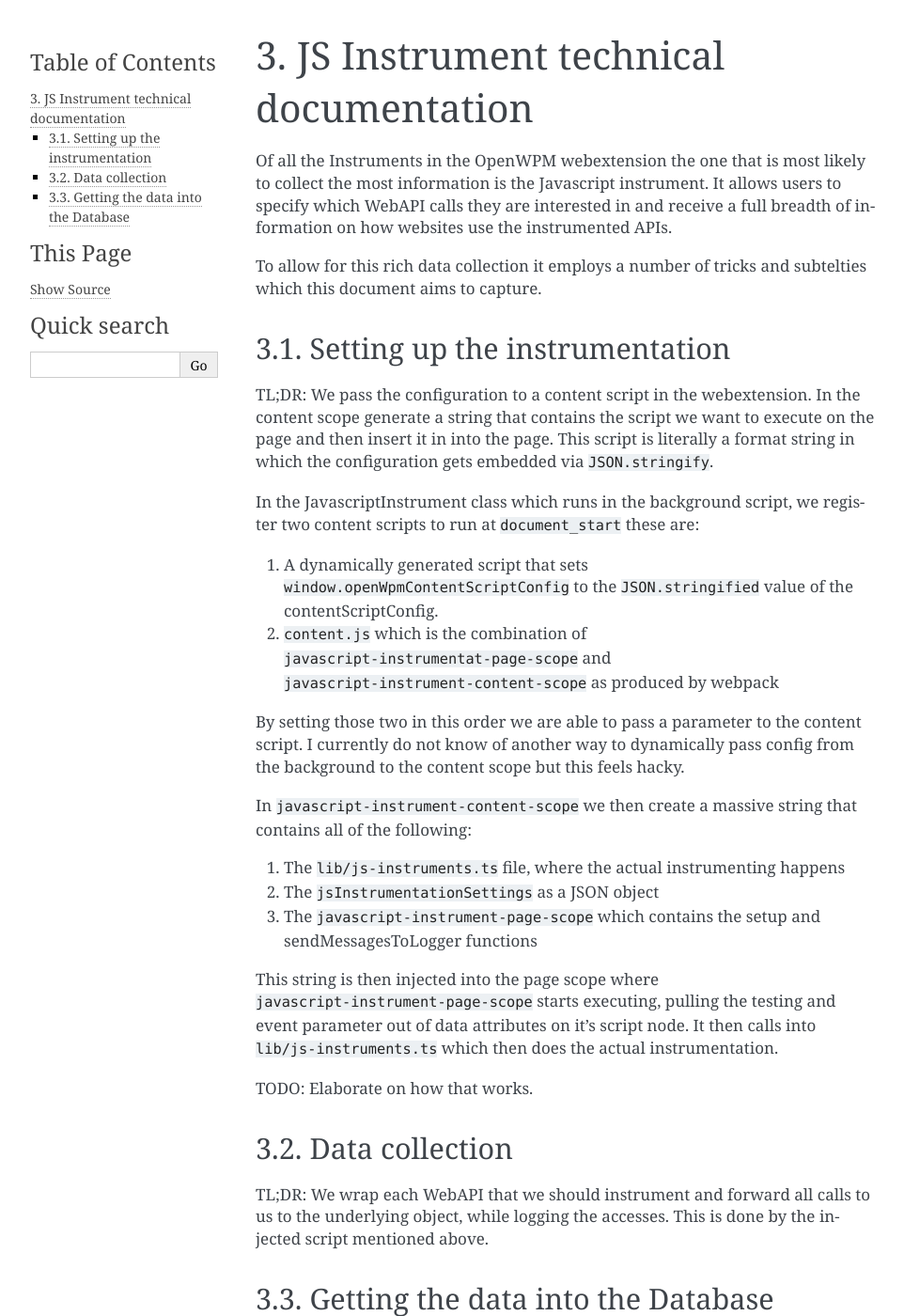
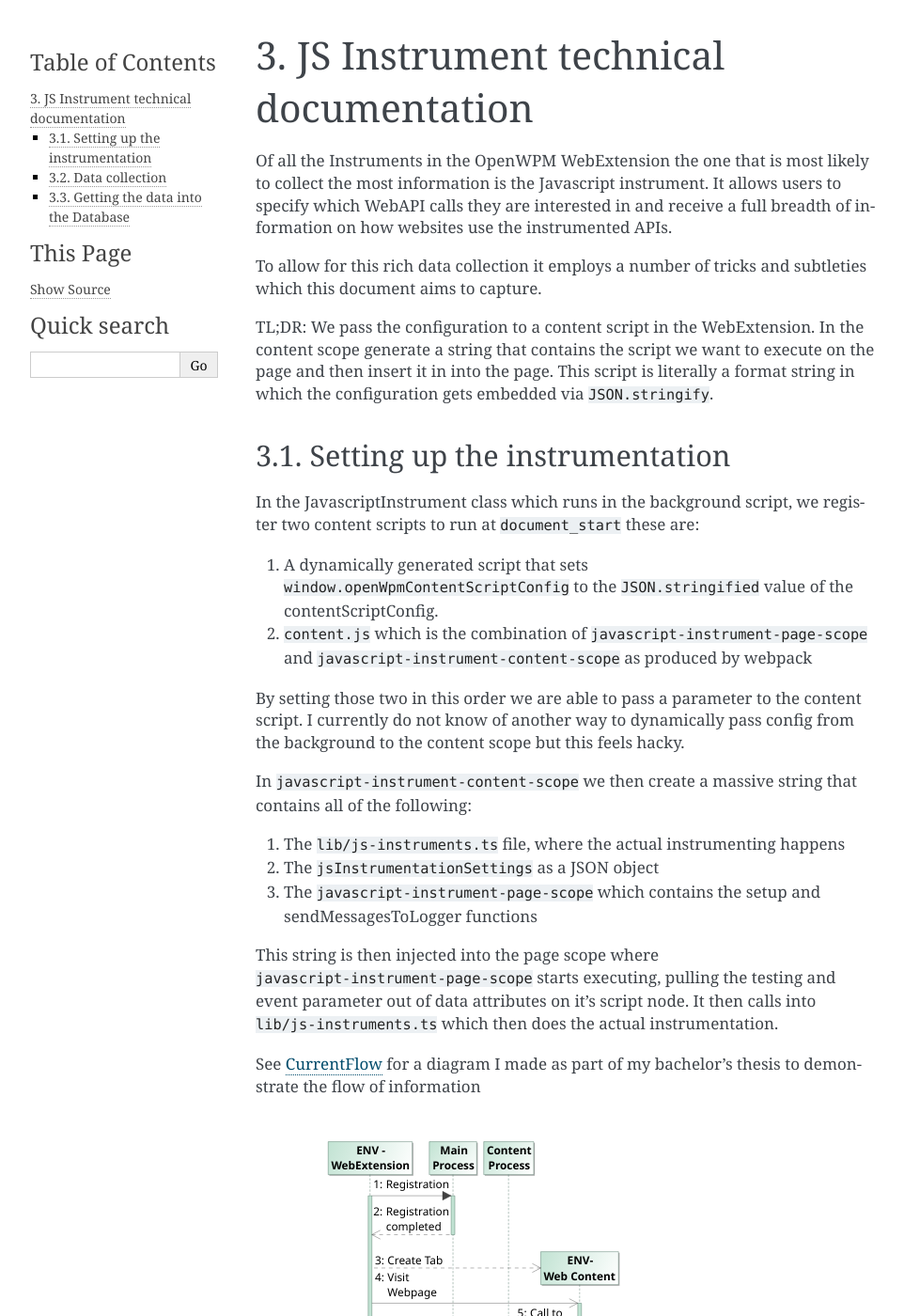
Before and after one commit to openwpm/OpenWPM, a Sphinx documentation site: the page built from docs/developers/JS-Instrument.rst, in a window 1280 px wide and 1400 px high. Shown: the whole window at 94% size, without its empty margins (148-1110 px from the left). Built offline with Sphinx 7.4.7, drawn with Linux system fonts in a browser that asks for light colours; some of the changed text lies outside the part shown.

Commit message:
docs(JSInstrument): stash

```diff
--- a/docs/developers/JS-Instrument.rst
+++ b/docs/developers/JS-Instrument.rst
@@ -1,29 +1,29 @@
 JS Instrument technical documentation
 =====================================
 
-Of all the Instruments in the OpenWPM webextension the one that is most likely
+Of all the Instruments in the OpenWPM WebExtension the one that is most likely
 to collect the most information is the Javascript instrument.
 It allows users to specify which WebAPI calls they are interested in and
 receive a full breadth of information on how websites use the instrumented APIs.
 
-To allow for this rich data collection it employs a number of tricks and subtelties
+To allow for this rich data collection it employs a number of tricks and subtleties
 which this document aims to capture.
 
-Setting up the instrumentation
-------------------------------
-
-TL;DR: We pass the configuration to a content script in the webextension. In the content
+TL;DR: We pass the configuration to a content script in the WebExtension. In the content
 scope generate a string that contains the script we want to execute on the page
 and then insert it in into the page.
 This script is literally a format string in which the configuration gets embedded via
 ``JSON.stringify``.
+
+Setting up the instrumentation
+------------------------------
 
 In the JavascriptInstrument class which runs in the background script, we register two content
 scripts to run at ``document_start`` these are:
 
 1. A dynamically generated script that sets ``window.openWpmContentScriptConfig`` to the
    ``JSON.stringified`` value of the contentScriptConfig.
-2. ``content.js`` which is the combination of ``javascript-instrumentat-page-scope`` and
+2. ``content.js`` which is the combination of ``javascript-instrument-page-scope`` and
    ``javascript-instrument-content-scope`` as produced by webpack
 
 By setting those two in this order we are able to pass a parameter to the content script.
@@ -43,7 +43,16 @@ starts executing, pulling the testing and event parameter out of data attributes
 script node. It then calls into ``lib/js-instruments.ts`` which then does the actual
 instrumentation.
 
-TODO: Elaborate on how that works.
+See CurrentFlow_ for a diagram I made as part of my bachelor's thesis to demonstrate the flow of
+information
+
+.. _CurrentFlow:
+
+.. image:: ./CurrentFlow.svg
+  :width: 400
+  :alt: An UML sequence diagram showing the process of injecting instrumentation code into
+        the web page and the propagation of events captured by the JavaScript instrument
+        to OpenWPM's execution platform (at the left)
 
 
 
@@ -63,7 +72,7 @@ in the in the database, we had to figure out a way to get it there.
 
 We do this via the following steps:
 
-1. Dispatch a custom event via ``document.dispatchEvent`` in ``javascript-instrumentat-page-scope``
+1. Dispatch a custom event via ``document.dispatchEvent`` in ``javascript-instrument-page-scope``
 2. Register a listener for the custom event in ``javascript-instrument-content-scope`` and
    call ``runtime.sendMessage`` to pass it from the content scope into the background scope
 3. Where ``javascript-instrument`` (in the background scope) receives the message and forwards it to the ``loggingdb``
```
Also changed, not shown: docs/Platform-Architecture.md (+12 -10 lines), docs/developers/CurrentFlow.svg (added).
